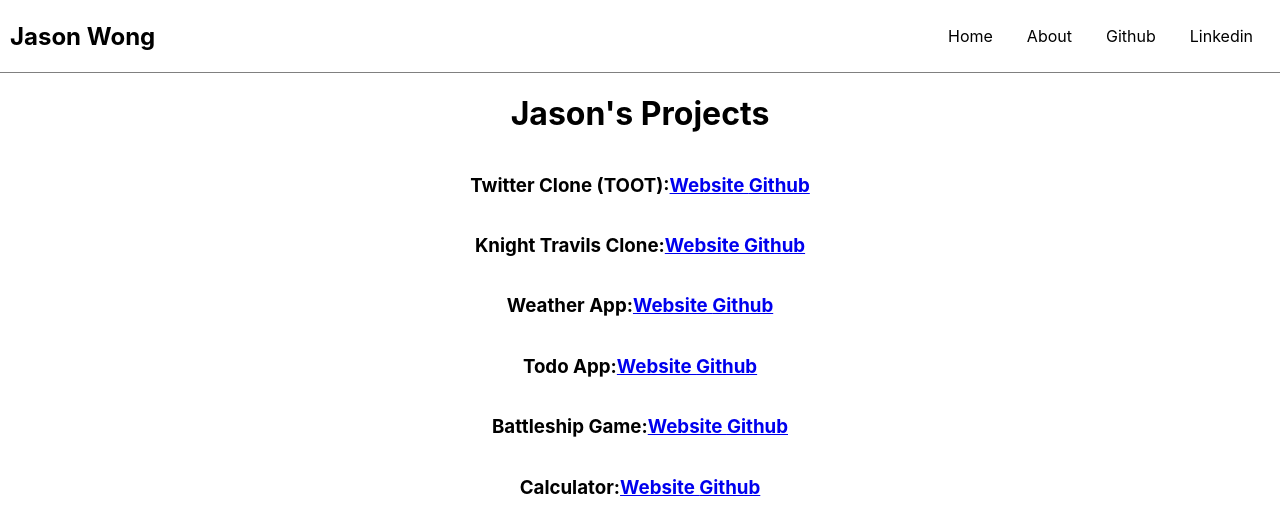
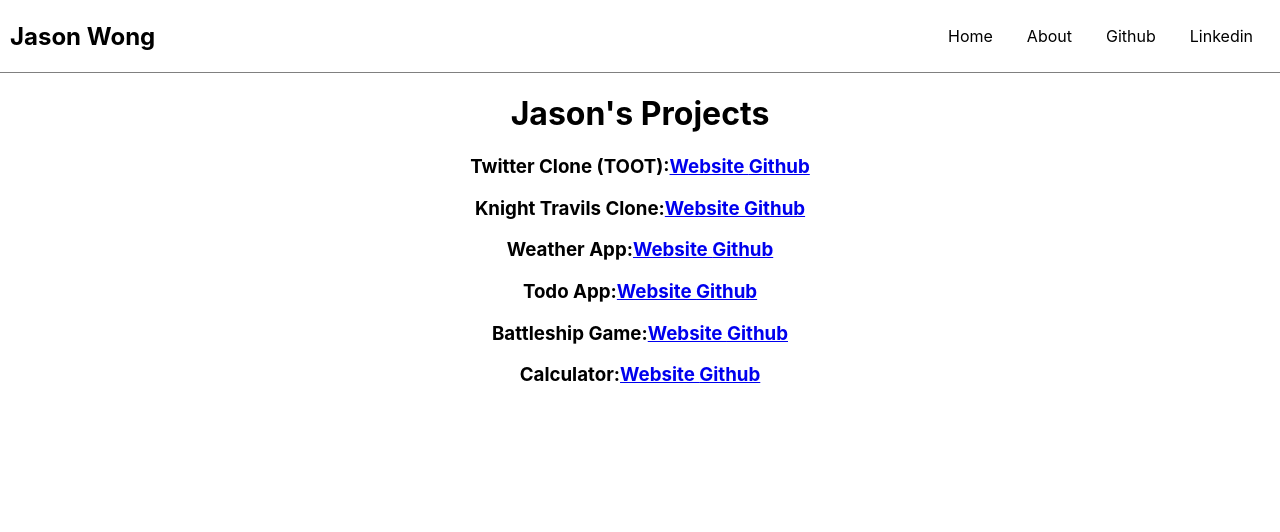
Before and after one commit to jw287962/portfolio_project, a React (Create React App) app: page / in a window 1280 px wide. Shown: the top 532 px of the page. Built offline with nearby package versions, Linux system fonts and the light colour scheme.

Commit message:
added grid to website links auto fit

```diff
--- a/src/App.css
+++ b/src/App.css
@@ -2,21 +2,23 @@
   text-align: center;
 }
 
-main{
+.about{
   display: flex;
   flex-direction: column;
   align-items: center;
 }
 
-.links{
+.home{
+  display: grid;
+  grid-template-columns: repeat(auto-fit, minmax(250px, 1fr));
+}
 
-}
 .links>.link>a{
   color: black;
   text-decoration: none;
 }
 .links>.link:hover{
- background-color: rgb(240, 240, 240);
+ background-color: rgb(218, 218, 218);
 }
 /* button WEbsite links*/
 .links>.link{
--- a/src/App.js
+++ b/src/App.js
@@ -3,10 +3,10 @@ import Nav from './components/Nav';
 import Main from './components/Main';
 function App() {
   return (
-    <main className="App">
+    <div className="App">
       <Main></Main>
 
-    </main>
+    </div>
   );
 }
 
```
